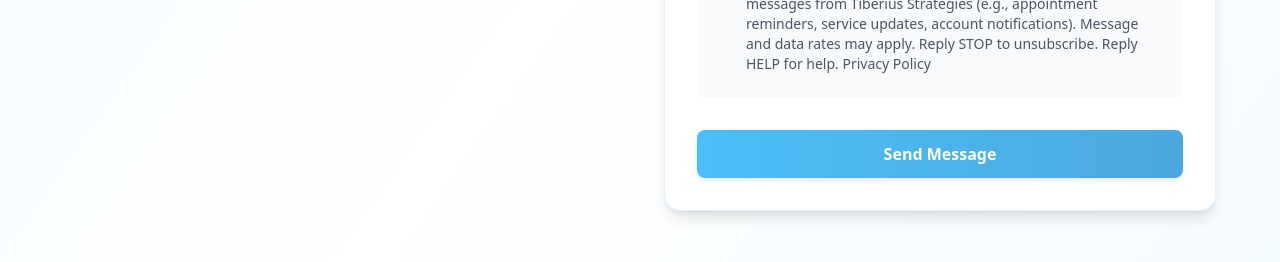
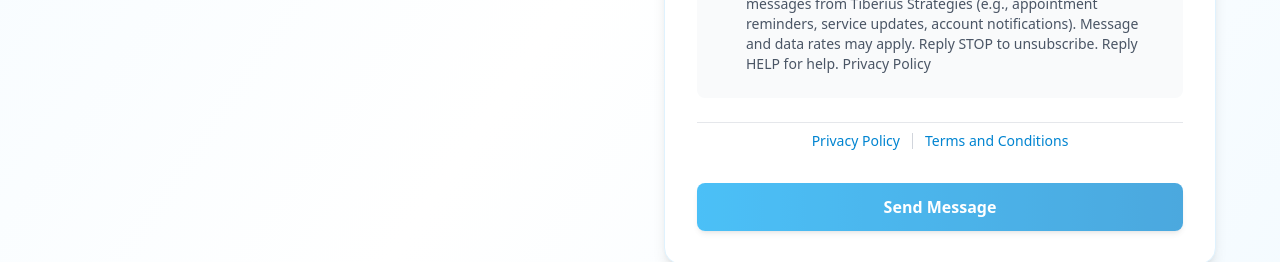
Before and after one commit to sakshianand-bot/tibe3, a React (Vite) app in the folder frontend/: page /contact in a window 1280 px wide. Shown: the part 1100-1362 px from the top of the page. Built offline with nearby package versions, Linux system fonts and the light colour scheme.

Commit message:
contact pg

```diff
--- a/frontend/src/pages/Contact.jsx
+++ b/frontend/src/pages/Contact.jsx
@@ -1,5 +1,7 @@
 import React, { useState, useEffect, useRef } from 'react';
 import { Mail, Phone, MapPin, Clock, MessageCircle, Calendar, X, CheckCircle, AlertCircle, Loader2 } from 'lucide-react';
+import { Link } from 'react-router-dom';
+import { ROUTES } from '../routes/routes.config';
 
 const Contact = () => {
   const [showPopup, setShowPopup] = useState(false);
@@ -268,6 +270,22 @@ const Contact = () => {
                 </div>
               </div>
 
+              <div className="flex flex-col sm:flex-row gap-3 pt-2 border-t border-gray-200 items-center justify-center">
+                <Link
+                  to={ROUTES.PUBLIC.PRIVACY_POLICY}
+                  className="text-sky-600 hover:text-sky-700 text-sm font-medium transition-colors flex items-center justify-center"
+                >
+                  Privacy Policy
+                </Link>
+                <div className="hidden sm:block w-px h-4 bg-gray-300"></div>
+                <Link
+                  to={ROUTES.PUBLIC.TERMS_AND_CONDITIONS}
+                  className="text-sky-600 hover:text-sky-700 text-sm font-medium transition-colors flex items-center justify-center"
+                >
+                  Terms and Conditions
+                </Link>
+              </div>
+
               <div className="pt-2">
                 <button
                   type="submit"
```
